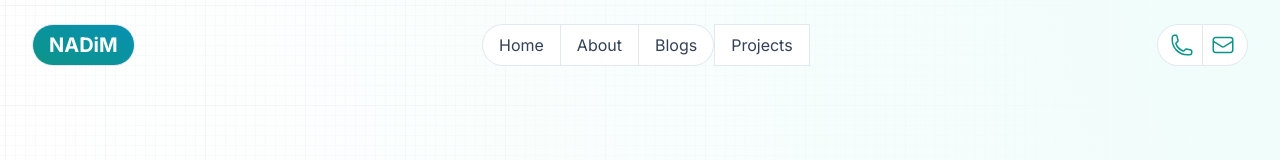
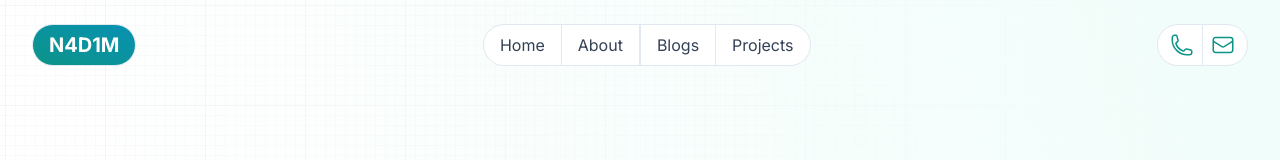
Before and after one commit to nadim-chowdhury/portfolio, a Next.js app: page / in a window 1280 px wide. Shown: the top 160 px of the page. Built offline with nearby package versions, Linux system fonts and the light colour scheme.

Commit message:
minor style issue fixed

```diff
--- a/src/components/Header.tsx
+++ b/src/components/Header.tsx
@@ -26,7 +26,7 @@
         href="/"
         className="bg-gradient-to-tr from-teal-600 to-cyan-600 p-[6px] px-4 border rounded-full transition-all duration-300 hover:from-cyan-600 hover:to-teal-600"
       >
-        <h1 className="font-bold text-xl text-white">NADiM</h1>
+        <h1 className="font-bold text-xl text-white">N4D1M</h1>
       </Link>
 
       <nav className="hidden lg:flex lg:items-center">
@@ -37,7 +37,7 @@
             className={`bg-white p-2 px-4 border transition-all duration-300 hover:bg-teal-50 ${
               index === 0
                 ? "border-r-0 rounded-l-full"
-                : index === 2
+                : index === 3
                 ? "border-l-0 rounded-r-full"
                 : ""
             } hover:underline hover:text-teal-600 transition-all duration-300`}
```
